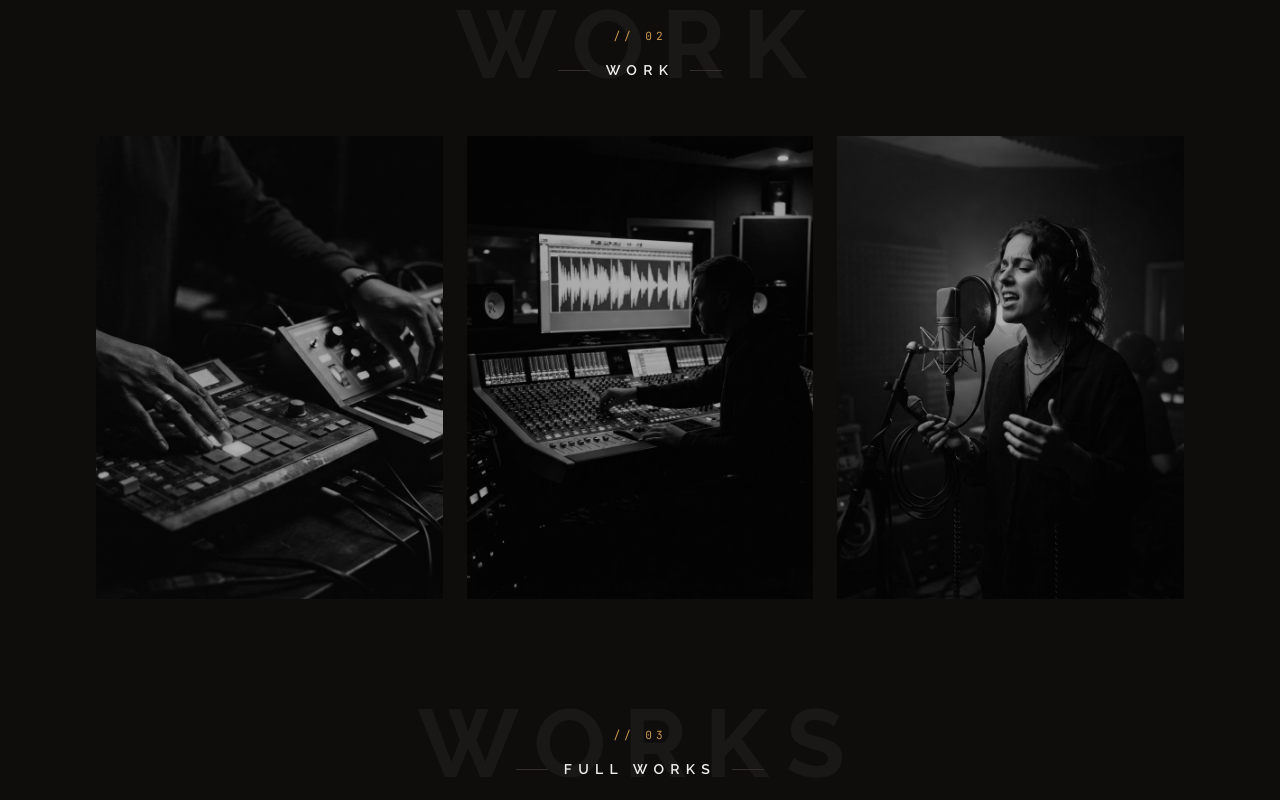
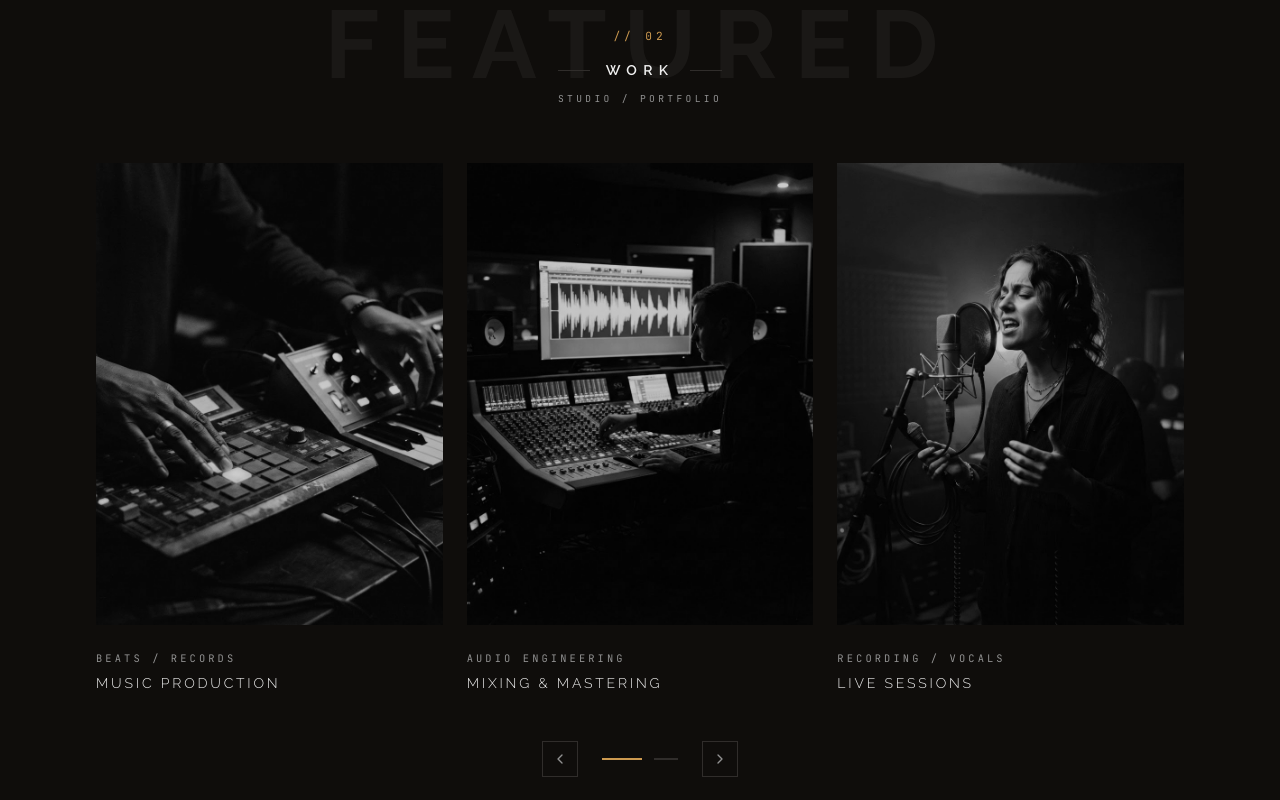
Before and after one commit to v0-Projectz/v0-jon-beatz-portfolio, a Next.js app: page / in a window 1280 px wide. Shown: the part 1940-2740 px from the top of the page. Built offline with nearby package versions, Linux system fonts and the light colour scheme.

Commit message:
feat: add pagination and navigation to reel section

```diff
--- a/components/reel-section.tsx
+++ b/components/reel-section.tsx
@@ -1,33 +1,57 @@
 'use client'
 
 import Image from 'next/image'
+import { useState } from 'react'
+import { ChevronLeft, ChevronRight } from 'lucide-react'
 import { SectionHeading } from '@/components/section-heading'
 import { Reveal } from '@/components/reveal'
 import { useLightbox, type LightboxSlide } from '@/components/lightbox'
 import { disciplines } from '@/lib/site-data'
 
+const PER_PAGE = 3
+
+function chunk<T>(items: T[], size: number): T[][] {
+  const pages: T[][] = []
+  for (let i = 0; i < items.length; i += size) pages.push(items.slice(i, i + size))
+  return pages
+}
+
 export function ReelSection() {
   const { open } = useLightbox()
-  const featured = disciplines.slice(0, 3)
+  const [page, setPage] = useState(0)
 
-  const gallery: LightboxSlide[] = featured.map((item) => ({
+  const pages = chunk(disciplines, PER_PAGE)
+  const pageCount = pages.length
+
+  const gallery: LightboxSlide[] = disciplines.map((item) => ({
     src: item.image,
     alt: item.name,
     caption: item.name,
     meta: item.category,
   }))
 
+  const go = (next: number) => setPage((next + pageCount) % pageCount)
+
   return (
     <section id="reel" className="scroll-mt-20 bg-background py-24 md:py-32">
       <div className="container-wide">
-        <SectionHeading index="// 02" ghost="Work" title="Work" />
+        <SectionHeading index="// 02" ghost="Featured" title="Work" subtitle="Studio / Portfolio" />
 
-        <div className="grid gap-6 md:grid-cols-3">
-          {featured.map((item, i) => (
-            <Reveal key={item.name} delay={i * 120}>
+        <Reveal>
+          <div className="relative overflow-hidden">
+            <div
+              className="flex transition-transform duration-700 ease-[cubic-bezier(0.65,0,0.35,1)]"
+              style={{ transform: `translateX(-${page * 100}%)` }}
+            >
+              {pages.map((group, pageIndex) => (
+                <div key={pageIndex} className="grid w-full shrink-0 gap-6 md:grid-cols-3">
+                  {group.map((item, i) => {
+                    const globalIndex = pageIndex * PER_PAGE + i
+                    return (
+                      <figure key={item.name} className="flex flex-col">
                         <button
                           type="button"
-                onClick={() => open(gallery, i)}
+                          onClick={() => open(gallery, globalIndex)}
                           aria-label={`Open ${item.name} in lightbox`}
                           className="group relative block aspect-[3/4] w-full overflow-hidden bg-band"
                         >
@@ -38,17 +62,62 @@ export function ReelSection() {
                             className="object-cover grayscale transition-all duration-700 group-hover:scale-105 group-hover:grayscale-0"
                             sizes="(min-width: 768px) 33vw, 100vw"
                           />
-                <div className="absolute inset-0 bg-scrim/30 transition-colors duration-500 group-hover:bg-scrim/60" />
-                <figcaption className="absolute inset-x-0 bottom-0 translate-y-2 p-6 text-left text-band-foreground opacity-0 transition-all duration-500 group-hover:translate-y-0 group-hover:opacity-100">
-                  <span className="font-mono text-[0.65rem] uppercase tracking-[0.3em] text-accent">
+                          <div className="absolute inset-0 bg-scrim/20 transition-colors duration-500 group-hover:bg-scrim/40" />
+                        </button>
+                        <figcaption className="pt-5 text-left">
+                          <span className="font-mono text-[0.65rem] uppercase tracking-[0.3em] text-muted-foreground transition-colors group-hover:text-accent">
                             {item.category}
                           </span>
-                  <p className="mt-1 text-lg font-light uppercase tracking-[0.15em]">{item.name}</p>
+                          <p className="mt-1 text-sm font-light uppercase tracking-[0.2em] text-foreground">
+                            {item.name}
+                          </p>
                         </figcaption>
-              </button>
-            </Reveal>
+                      </figure>
+                    )
+                  })}
+                </div>
               ))}
             </div>
+          </div>
+        </Reveal>
+
+        {pageCount > 1 && (
+          <div className="mt-12 flex items-center justify-center gap-6">
+            <button
+              type="button"
+              onClick={() => go(page - 1)}
+              aria-label="Previous work"
+              className="grid h-9 w-9 place-items-center border border-border text-muted-foreground transition-colors hover:border-accent hover:text-accent"
+            >
+              <ChevronLeft className="h-4 w-4" />
+            </button>
+
+            <div className="flex items-center gap-3" role="tablist" aria-label="Work pages">
+              {pages.map((_, i) => (
+                <button
+                  key={i}
+                  type="button"
+                  role="tab"
+                  aria-selected={page === i}
+                  aria-label={`Go to work page ${i + 1}`}
+                  onClick={() => setPage(i)}
+                  className={`h-[2px] transition-all duration-300 ${
+                    page === i ? 'w-10 bg-accent' : 'w-6 bg-border hover:bg-muted-foreground'
+                  }`}
+                />
+              ))}
+            </div>
+
+            <button
+              type="button"
+              onClick={() => go(page + 1)}
+              aria-label="Next work"
+              className="grid h-9 w-9 place-items-center border border-border text-muted-foreground transition-colors hover:border-accent hover:text-accent"
+            >
+              <ChevronRight className="h-4 w-4" />
+            </button>
+          </div>
+        )}
       </div>
     </section>
   )
--- a/components/section-heading.tsx
+++ b/components/section-heading.tsx
@@ -4,10 +4,12 @@ export function SectionHeading({
   index,
   ghost,
   title,
+  subtitle,
 }: {
   index: string
   ghost: string
   title: string
+  subtitle?: string
 }) {
   return (
     <Reveal className="relative flex flex-col items-center pb-14 text-center">
@@ -25,6 +27,11 @@ export function SectionHeading({
         </h2>
         <span className="h-px w-8 bg-border" />
       </div>
+      {subtitle && (
+        <p className="relative mt-3 font-mono text-[0.6rem] uppercase tracking-[0.35em] text-muted-foreground">
+          {subtitle}
+        </p>
+      )}
     </Reveal>
   )
 }
```
Lines whose indentation alone changed are shown as unchanged.
